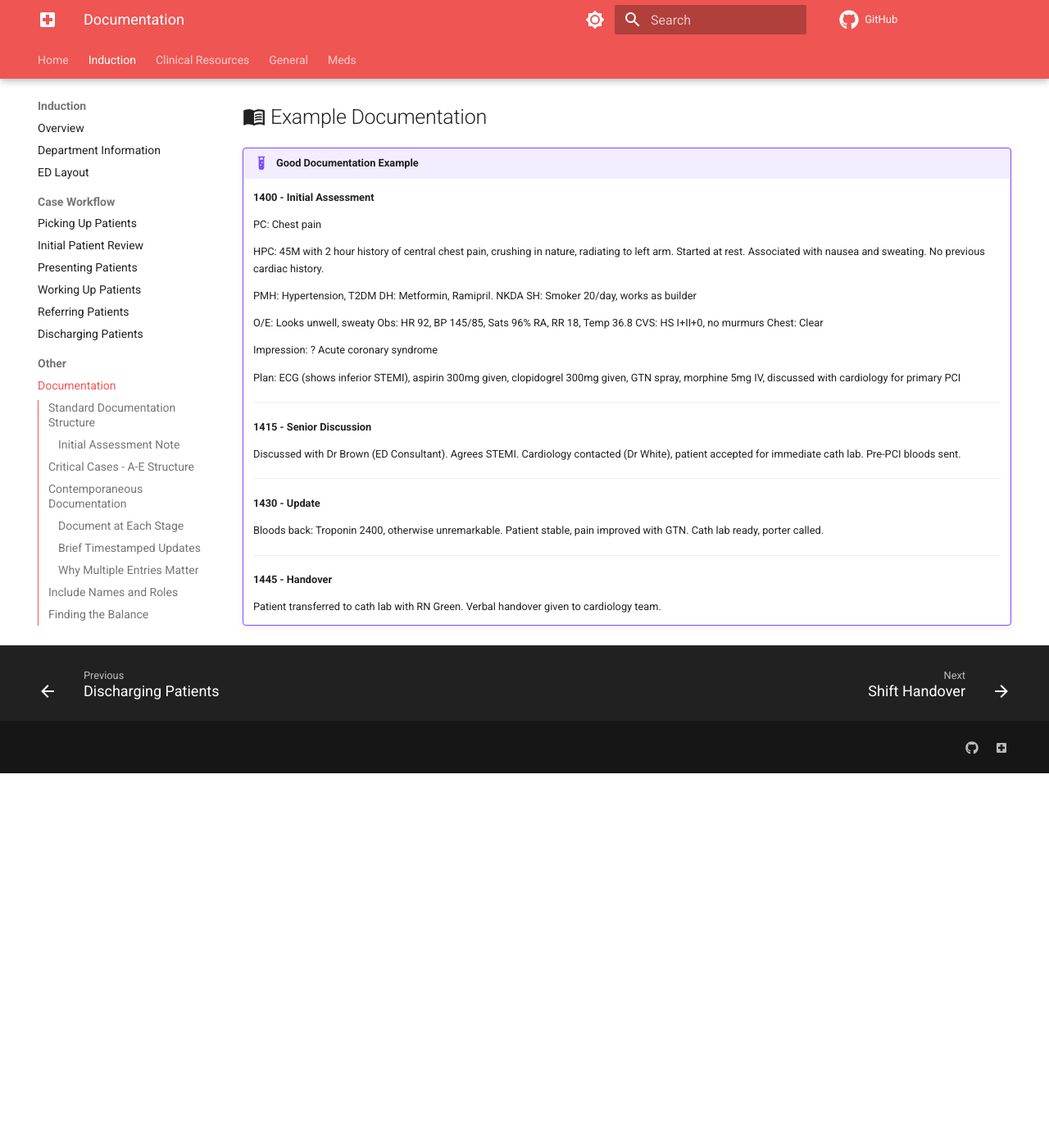
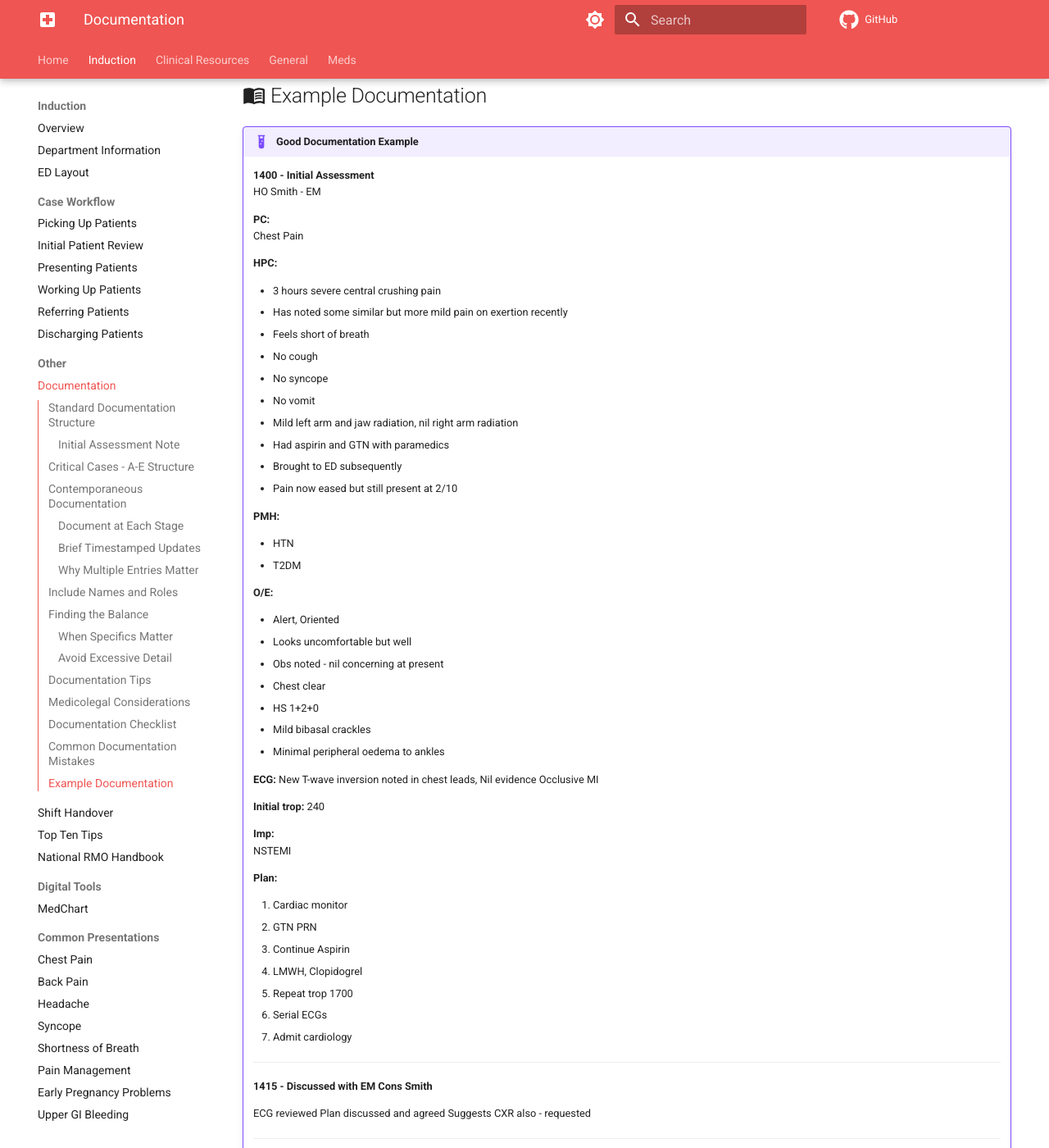
Before and after one commit to obidose/ed-handbook, an MkDocs documentation site: the page built from docs/documentation.md, in a window 1280 px wide and 1400 px high, scrolled down 5840 px. Shown: the whole window at 82% size. Built offline with MkDocs 1.6.1 and Material for MkDocs 9.7.7, drawn with Linux system fonts in a browser that asks for light colours; comment, search, counter and statistics services are not loaded; before the commit the page ends 6783 px from its top, so only the background shows below that; some of the changed text lies outside the part shown.

Commit message:
Update department info and induction pages: accurate dept details, ACEM section, improved documentation examples, enhanced guidance

```diff
--- a/docs/documentation.md
+++ b/docs/documentation.md
@@ -186,13 +186,12 @@
 
     **Be Clear**
 
-    - Use standard medical abbreviations
+    - Avoid abbreviations in general as they can cause confusion
     - Avoid ambiguous terms
     - Make your plan explicit
 
     **Be Professional**
 
-    - Legible writing (if handwritten)
     - Appropriate terminology
     - No criticism of colleagues or patients
 
@@ -209,7 +208,7 @@
     - Shows **appropriate senior involvement**
     - Proves **informed decision-making**
 
-    **If it's not documented, it didn't happen**
+    **More documentation is generally more defensible**
 
 ---
 
@@ -247,38 +246,64 @@
 !!! example "Good Documentation Example"
 
     **1400 - Initial Assessment**
+    HO Smith - EM
 
-    PC: Chest pain
+    **PC:**
+    Chest Pain
 
-    HPC: 45M with 2 hour history of central chest pain, crushing in nature, radiating to left arm. Started at rest. Associated with nausea and sweating. No previous cardiac history.
+    **HPC:**
 
-    PMH: Hypertension, T2DM
-    DH: Metformin, Ramipril. NKDA
-    SH: Smoker 20/day, works as builder
+    - 3 hours severe central crushing pain
+    - Has noted some similar but more mild pain on exertion recently
+    - Feels short of breath
+    - No cough
+    - No syncope
+    - No vomit
+    - Mild left arm and jaw radiation, nil right arm radiation
+    - Had aspirin and GTN with paramedics
+    - Brought to ED subsequently
+    - Pain now eased but still present at 2/10
 
-    O/E: Looks unwell, sweaty
-    Obs: HR 92, BP 145/85, Sats 96% RA, RR 18, Temp 36.8
-    CVS: HS I+II+0, no murmurs
-    Chest: Clear
+    **PMH:**
 
-    Impression: ? Acute coronary syndrome
+    - HTN
+    - T2DM
 
-    Plan: ECG (shows inferior STEMI), aspirin 300mg given, clopidogrel 300mg given, GTN spray, morphine 5mg IV, discussed with cardiology for primary PCI
+    **O/E:**
+
+    - Alert, Oriented
+    - Looks uncomfortable but well
+    - Obs noted - nil concerning at present
+    - Chest clear
+    - HS 1+2+0
+    - Mild bibasal crackles
+    - Minimal peripheral oedema to ankles
+
+    **ECG:** New T-wave inversion noted in chest leads, Nil evidence Occlusive MI
+
+    **Initial trop:** 240
+
+    **Imp:**
+    NSTEMI
+
+    **Plan:**
+
+    1. Cardiac monitor
+    2. GTN PRN
+    3. Continue Aspirin
+    4. LMWH, Clopidogrel
+    5. Repeat trop 1700
+    6. Serial ECGs
+    7. Admit cardiology
 
     ---
 
-    **1415 - Senior Discussion**
+    **1415 - Discussed with EM Cons Smith**
 
-    Discussed with Dr Brown (ED Consultant). Agrees STEMI. Cardiology contacted (Dr White), patient accepted for immediate cath lab. Pre-PCI bloods sent.
+    ECG reviewed
+    Plan discussed and agreed
+    Suggests CXR also - requested
 
     ---
 
-    **1430 - Update**
-
-    Bloods back: Troponin 2400, otherwise unremarkable. Patient stable, pain improved with GTN. Cath lab ready, porter called.
-
-    ---
-
-    **1445 - Handover**
-
-    Patient transferred to cath lab with RN Green. Verbal handover given to cardiology team.
+    **1430 - Referred to cardiology, will kindly review**
```
Also changed, not shown: docs/department-info.md (+41 -44 lines), docs/ed-overview.md (+22 -5 lines), docs/handover.md (+1 -1 lines), docs/initial-review.md (+23 -5 lines), docs/working-up-patients.md (+2 -16 lines), docs/assets/ACEMLOGO.svg (added).
